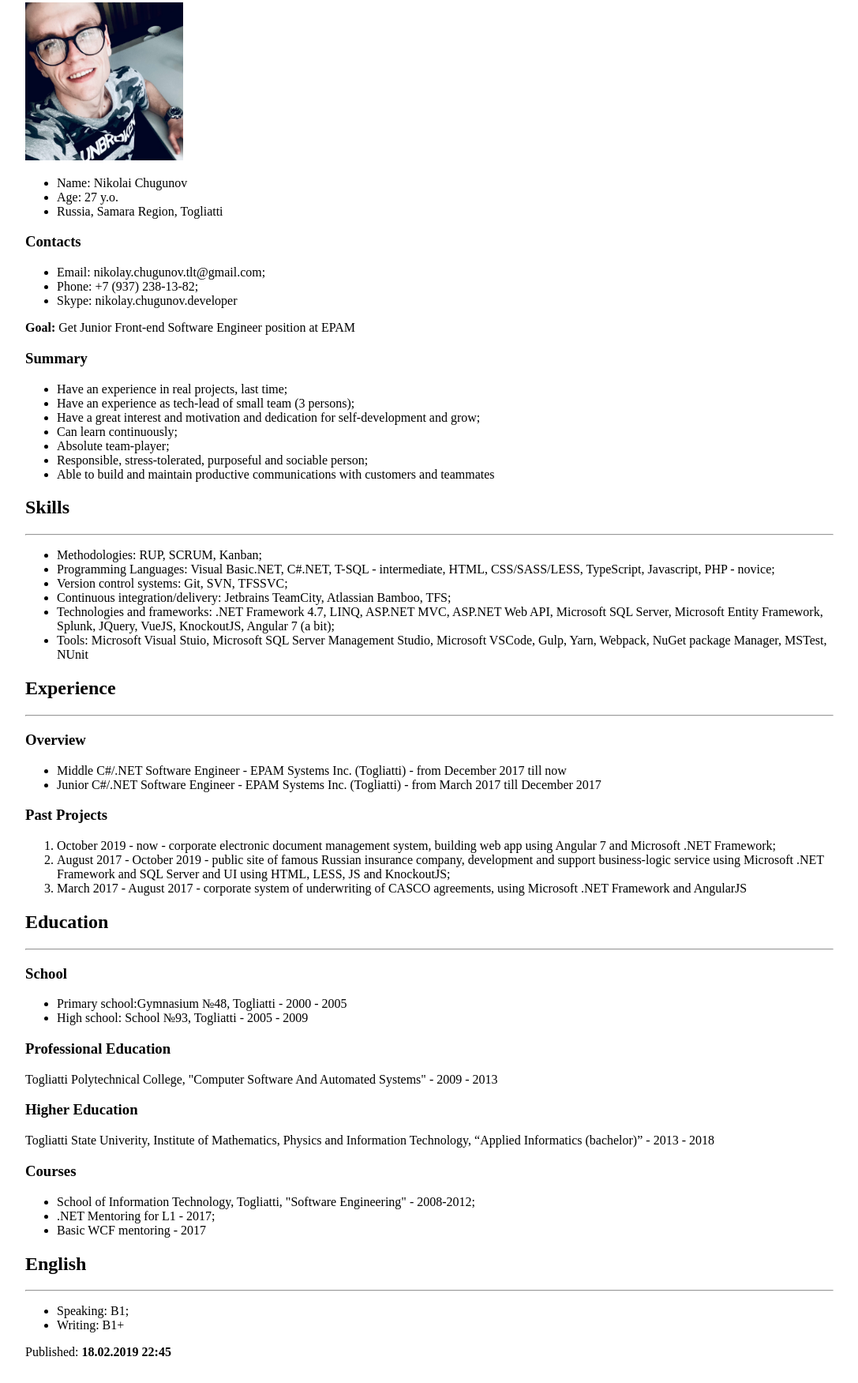
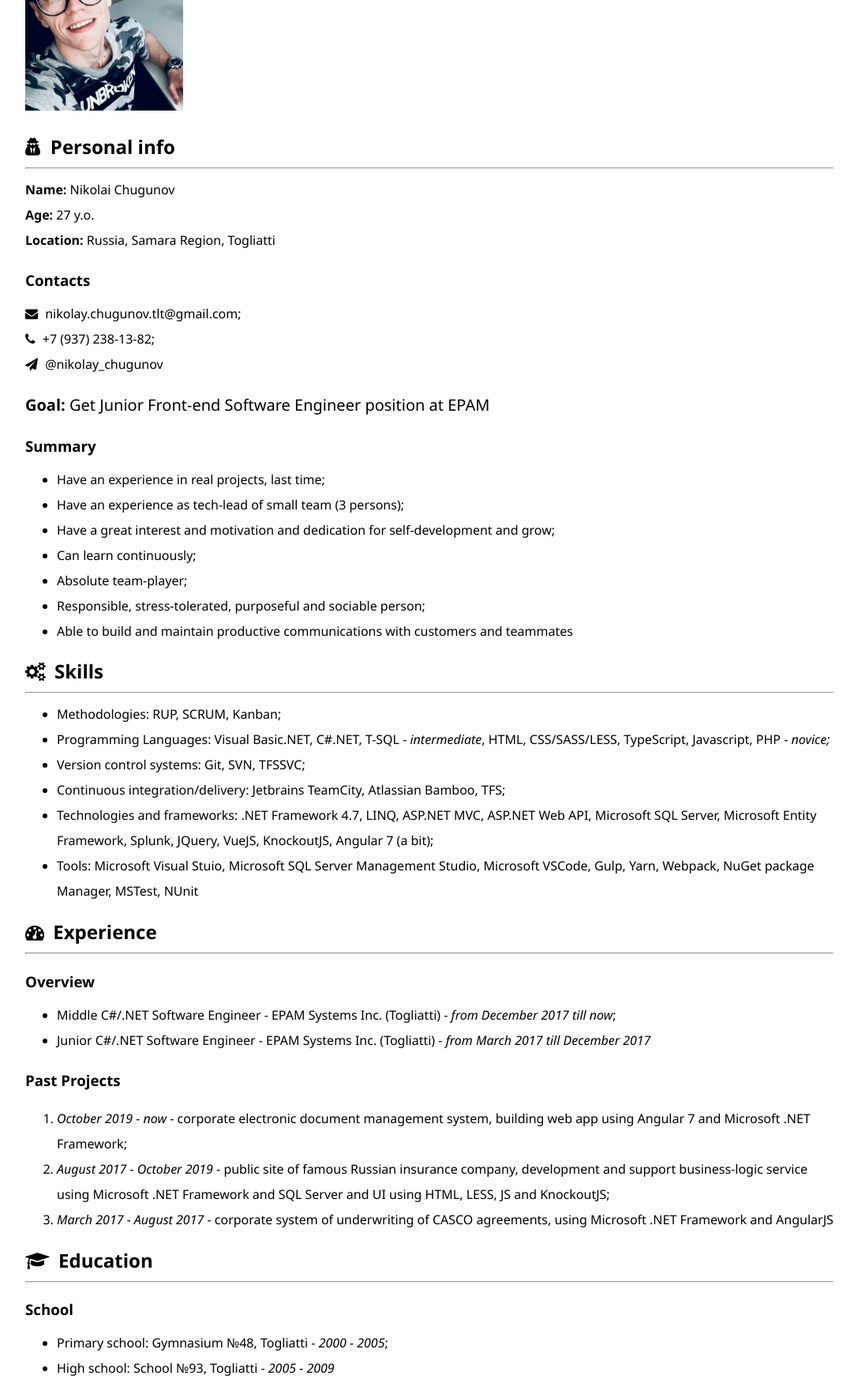
Before and after one commit to NikolaiChugunov/rsschool-cv, a plain HTML site: page index.html in a window 1280 px wide. Shown: the part 156-1907 px from the top of the page at 79% size, without its empty margins (96-1183 px from the left). Before the commit the page ends 1877 px from the top, so only its background shows below. Drawn offline with Linux system fonts and the light colour scheme.

Commit message:
feat: complete git & html & css task

```diff
--- a/index.html
+++ b/index.html
@@ -4,33 +4,48 @@
 <head>
   <meta charset="utf-8">
   <link rel="stylesheet" href="style/main.css" type="text/css">
+  <link rel="stylesheet" href="https://cdnjs.cloudflare.com/ajax/libs/font-awesome/4.7.0/css/font-awesome.min.css">
   <title>Junior Front-end developer</title>
 </head>
 
 <body>
   <header>
-    <h1>Junior Front-end developer</h1>
+    <h1>
+      <i class="fa fa-vcard-o"></i>
+      Junior Front-end developer
+    </h1>
     <hr>
   </header>
   <main>
     <section class="personal-info">
-      <h2>Personal info</h2>
+      <img src="img/portrait.jpg" width="200" height="200">
+      <h2>
+        <i class="fa fa-user-secret"></i>
+        Personal info
+      </h2>
       <hr>
-
-      <img src="img/portrait.jpg" width="200" height="200">
-      <ul>
-        <li>Name: Nikolai Chugunov</li>
-        <li>Age: 27 y.o.</li>
-        <li>Russia, Samara Region, Togliatti</li>
+      <ul class="no-discs">
+        <li><strong>Name:</strong> Nikolai Chugunov</li>
+        <li><strong>Age:</strong> 27 y.o.</li>
+        <li><strong>Location:</strong> Russia, Samara Region, Togliatti</li>
       </ul>
 
       <h3>Contacts</h3>
-      <ul>
-        <li>Email: nikolay.chugunov.tlt@gmail.com;</li>
-        <li>Phone: +7 (937) 238-13-82;</li>
-        <li>Skype: nikolay.chugunov.developer</li>
+      <ul class="no-discs">
+        <li>
+          <i class="fa fa-envelope"></i>
+          <span>nikolay.chugunov.tlt@gmail.com;</span>
+        </li>
+        <li>
+          <i class="fa fa-phone"></i>
+          <span>+7 (937) 238-13-82;</span>
+        </li>
+        <li>
+          <i class="fa fa-send"></i>
+          <span>@nikolay_chugunov</span>
+        </li>
       </ul>
-      <p>
+      <p id="goal">
         <strong>Goal:</strong>
         <span>Get Junior Front-end Software Engineer position at EPAM</span>
       </p>
@@ -48,13 +63,16 @@
     </section>
 
     <section class="skills">
-      <h2>Skills</h2>
+      <h2>
+        <i class="fa fa-cogs"></i>
+        Skills
+      </h2>
       <hr>
 
       <ul>
         <li>Methodologies: RUP, SCRUM, Kanban;</li>
-        <li>Programming Languages: Visual Basic.NET, C#.NET, T-SQL - intermediate, HTML, CSS/SASS/LESS, TypeScript,
-          Javascript, PHP - novice;</li>
+        <li>Programming Languages: Visual Basic.NET, C#.NET, T-SQL - <em>intermediate</em>, HTML, CSS/SASS/LESS, TypeScript,
+          Javascript, PHP - <em>novice;</em></li>
         <li>Version control systems: Git, SVN, TFSSVC;</li>
         <li>Continuous integration/delivery: Jetbrains TeamCity, Atlassian Bamboo, TFS;</li>
         <li>Technologies and frameworks: .NET Framework 4.7, LINQ, ASP.NET MVC, ASP.NET Web API, Microsoft SQL Server,
@@ -65,55 +83,61 @@
     </section>
 
     <section class="experience">
-      <h2>Experience</h2>
+      <h2>
+        <i class="fa fa-tachometer"></i>
+        Experience
+      </h2>
       <hr>
 
       <h3>Overview</h3>
       <ul>
-        <li>Middle C#/.NET Software Engineer - EPAM Systems Inc. (Togliatti) - from December 2017 till now</li>
-        <li>Junior C#/.NET Software Engineer - EPAM Systems Inc. (Togliatti) - from March 2017 till December 2017</li>
+        <li>Middle C#/.NET Software Engineer - EPAM Systems Inc. (Togliatti) - <em>from December 2017 till now</em>;</li>
+        <li>Junior C#/.NET Software Engineer - EPAM Systems Inc. (Togliatti) - <em>from March 2017 till December 2017</em></li>
       </ul>
 
       <h3>Past Projects</h3>
       <ol>
         <li>
-          October 2019 - now - corporate electronic document management system,
+          <em>October 2019 - now</em> - corporate electronic document management system,
           building web app using Angular 7 and Microsoft .NET Framework;
         </li>
         <li>
-          August 2017 - October 2019 - public site of famous Russian insurance company,
+          <em>August 2017 - October 2019</em> - public site of famous Russian insurance company,
           development and support business-logic service using Microsoft .NET Framework and SQL Server and UI using HTML,
           LESS, JS and KnockoutJS;
         </li>
         <li>
-          March 2017 - August 2017 - corporate system of underwriting of CASCO agreements,
+          <em>March 2017 - August 2017</em> - corporate system of underwriting of CASCO agreements,
           using Microsoft .NET Framework and AngularJS
         </li>
       </ol>
     </section>
 
     <section class="education">
-      <h2>Education</h2>
+      <h2>
+        <i class="fa fa-graduation-cap"></i>
+        Education
+      </h2>
       <hr>
 
       <h3>School</h3>
       <ul>
-        <li>Primary school:Gymnasium №48, Togliatti - 2000 - 2005</li>
-        <li>High school: School №93, Togliatti - 2005 - 2009</li>
+        <li>Primary school: Gymnasium №48, Togliatti - <em>2000 - 2005</em>;</li>
+        <li>High school: School №93, Togliatti - <em>2005 - 2009</em></li>
       </ul>
 
       <h3>Professional Education</h3>
-      <span>Togliatti Polytechnical College, "Computer Software And Automated Systems" - 2009 - 2013</span>
+      <span>Togliatti Polytechnical College, "Computer Software And Automated Systems" - <em>2009 - 2013</em></span>
 
       <h3>Higher Education</h3>
       <span>Togliatti State Univerity, Institute of Mathematics, Physics and Information Technology, “Applied Informatics
-        (bachelor)” - 2013 - 2018</span>
+        (bachelor)” - <em>2013 - 2018</em></span>
 
       <h3>Courses</h3>
       <ul id="courses-list">
-        <li>School of Information Technology, Togliatti, "Software Engineering" - 2008-2012;</li>
-        <li>.NET Mentoring for L1 - 2017;</li>
-        <li>Basic WCF mentoring - 2017</li>
+        <li>School of Information Technology, Togliatti, "Software Engineering" - <em>2008-2012</em>;</li>
+        <li>.NET Mentoring for L1 - <em>2017;</em></li>
+        <li>Basic WCF mentoring - <em>2017</em></li>
       </ul>
     </section>
 
--- a/style/main.css
+++ b/style/main.css
@@ -1,4 +1,28 @@
 body {
   margin: 0 auto;
   max-width: 1024px;
+  padding: 10px;
+  font-family: 'Segoe UI', Tahoma, Geneva, Verdana, sans-serif;
+  line-height: 2em;
 }
+
+h2, h3 {
+  margin-bottom: 10px;
+}
+
+ul {
+  margin-top: 10px;
+}
+
+.no-discs {
+  list-style: none;
+  padding: 0;
+}
+
+.fa {
+  margin-right: 5px;
+}
+
+#goal {
+  font-size: 20px;
+}
```
